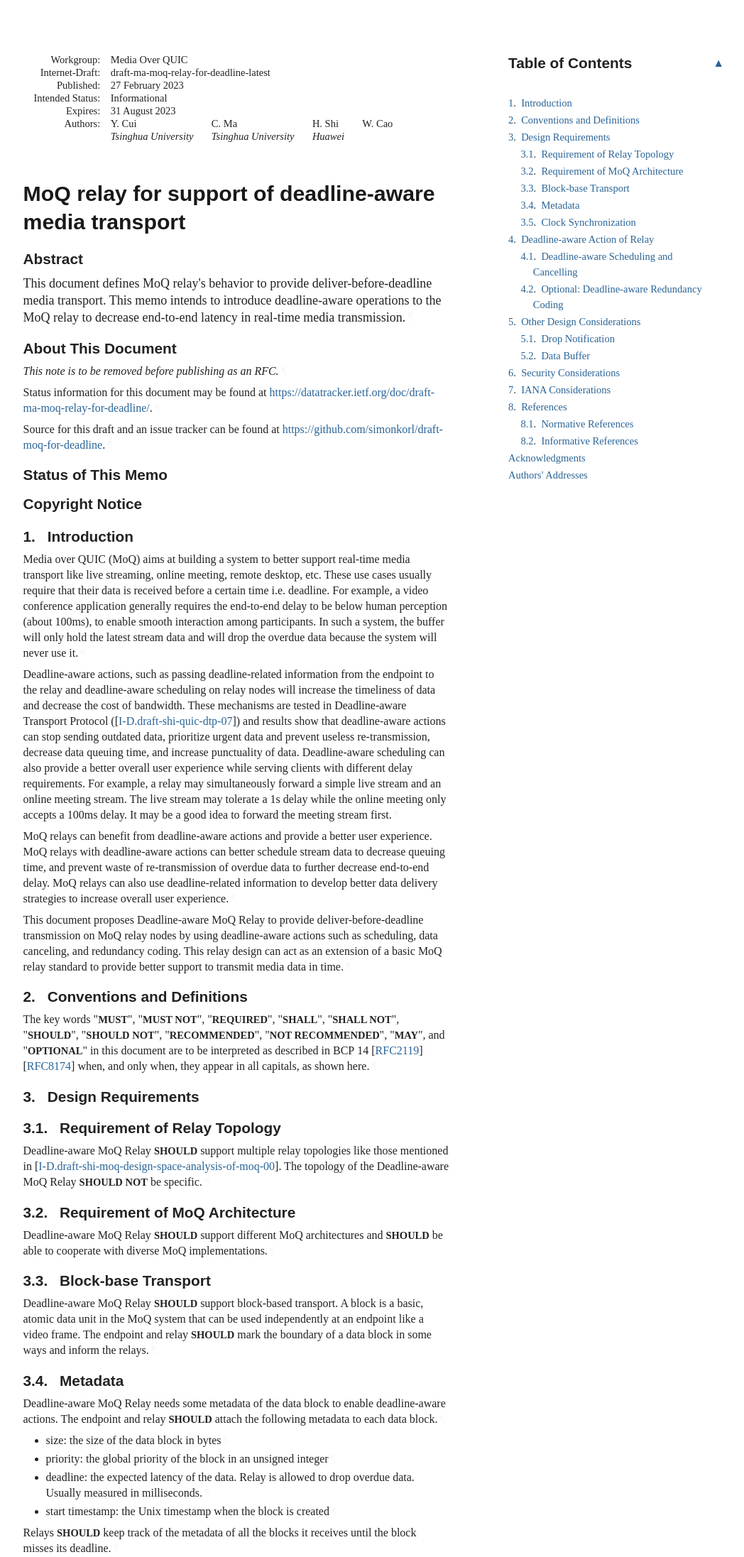
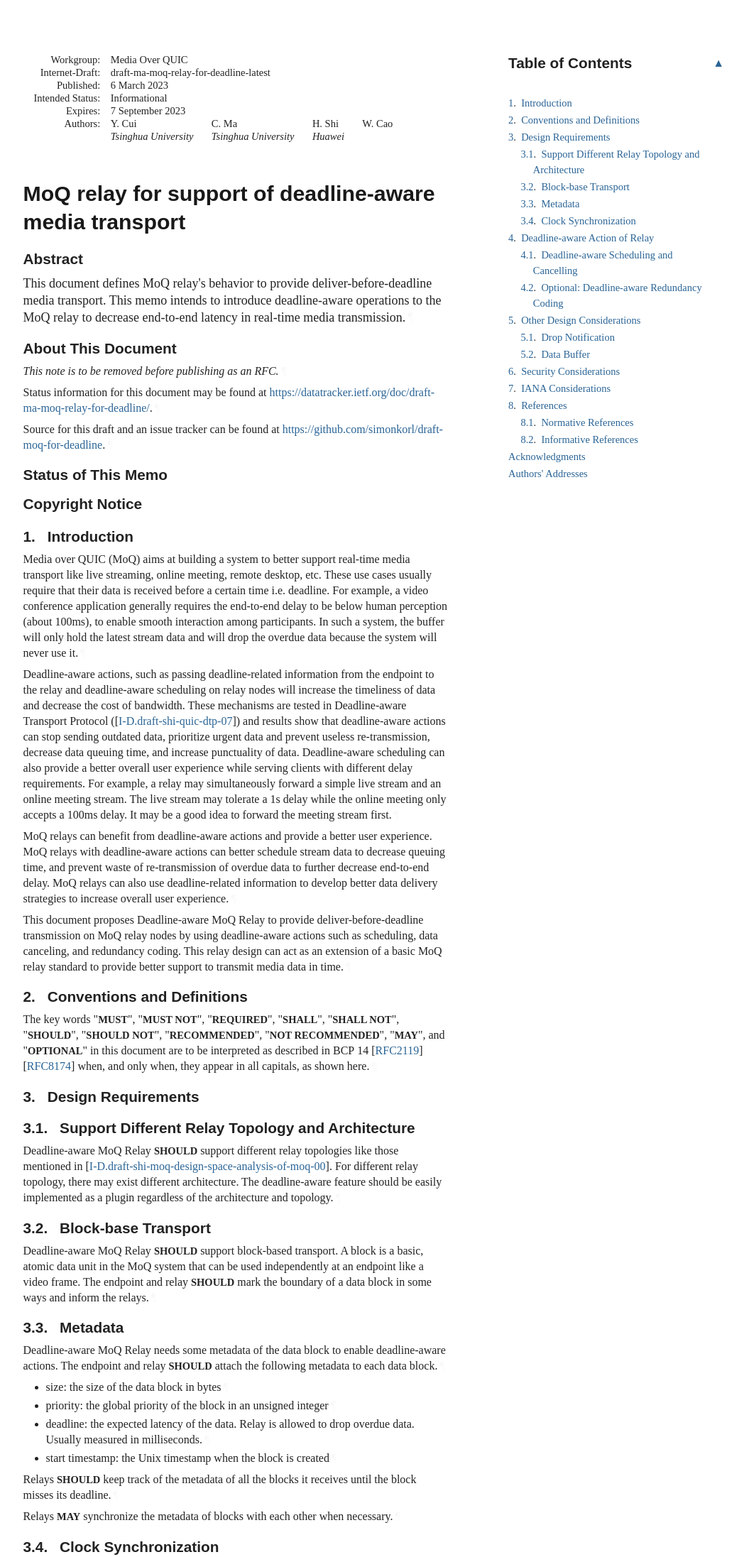
Before and after one commit to STAR-Tsinghua/draft-moq-for-deadline, a plain HTML site: page draft-ma-moq-relay-for-deadline.html in a window 1280 px wide. Shown: the top 2193 px of the page at 71% size, without its empty margins (92-1140 px from the left). Drawn offline with Linux system fonts and the light colour scheme; a web font is replaced by a local one.

Commit message:
Script updating gh-pages from 79d2aa3. [ci skip]

```diff
--- a/draft-ma-moq-relay-for-deadline.html
+++ b/draft-ma-moq-relay-for-deadline.html
@@ -1050,11 +1050,11 @@ svg :is([fill="white"], [fill^="#fff"]) {
 <thead><tr>
 <td class="left">Internet-Draft</td>
 <td class="center">MoQ relay for deadline</td>
-<td class="right">February 2023</td>
+<td class="right">March 2023</td>
 </tr></thead>
 <tfoot><tr>
 <td class="left">Cui, et al.</td>
-<td class="center">Expires 31 August 2023</td>
+<td class="center">Expires 7 September 2023</td>
 <td class="right">[Page]</td>
 </tr></tfoot>
 </table>
@@ -1067,12 +1067,12 @@ svg :is([fill="white"], [fill^="#fff"]) {
 <dd class="internet-draft">draft-ma-moq-relay-for-deadline-latest</dd>
 <dt class="label-published">Published:</dt>
 <dd class="published">
-<time datetime="2023-02-27" class="published">27 February 2023</time>
+<time datetime="2023-03-06" class="published">6 March 2023</time>
     </dd>
 <dt class="label-intended-status">Intended Status:</dt>
 <dd class="intended-status">Informational</dd>
 <dt class="label-expires">Expires:</dt>
-<dd class="expires"><time datetime="2023-08-31">31 August 2023</time></dd>
+<dd class="expires"><time datetime="2023-09-07">7 September 2023</time></dd>
 <dt class="label-authors">Authors:</dt>
 <dd class="authors">
 <div class="author">
@@ -1127,7 +1127,7 @@ svg :is([fill="white"], [fill^="#fff"]) {
         time. It is inappropriate to use Internet-Drafts as reference
         material or to cite them other than as "work in progress."<a href="#section-boilerplate.1-3" class="pilcrow">¶</a></p>
 <p id="section-boilerplate.1-4">
-        This Internet-Draft will expire on 31 August 2023.<a href="#section-boilerplate.1-4" class="pilcrow">¶</a></p>
+        This Internet-Draft will expire on 7 September 2023.<a href="#section-boilerplate.1-4" class="pilcrow">¶</a></p>
 </section>
 </div>
 <div id="copyright">
@@ -1166,19 +1166,16 @@ svg :is([fill="white"], [fill^="#fff"]) {
             <p id="section-toc.1-1.3.1"><a href="#section-3" class="auto internal xref">3</a>.  <a href="#name-design-requirements" class="internal xref">Design Requirements</a></p>
 <ul class="compact toc ulBare ulEmpty">
 <li class="compact toc ulBare ulEmpty" id="section-toc.1-1.3.2.1">
-                <p id="section-toc.1-1.3.2.1.1" class="keepWithNext"><a href="#section-3.1" class="auto internal xref">3.1</a>.  <a href="#name-requirement-of-relay-topolo" class="internal xref">Requirement of Relay Topology</a></p>
+                <p id="section-toc.1-1.3.2.1.1" class="keepWithNext"><a href="#section-3.1" class="auto internal xref">3.1</a>.  <a href="#name-support-different-relay-top" class="internal xref">Support Different Relay Topology and Architecture</a></p>
 </li>
               <li class="compact toc ulBare ulEmpty" id="section-toc.1-1.3.2.2">
-                <p id="section-toc.1-1.3.2.2.1"><a href="#section-3.2" class="auto internal xref">3.2</a>.  <a href="#name-requirement-of-moq-architec" class="internal xref">Requirement of MoQ Architecture</a></p>
+                <p id="section-toc.1-1.3.2.2.1"><a href="#section-3.2" class="auto internal xref">3.2</a>.  <a href="#name-block-base-transport" class="internal xref">Block-base Transport</a></p>
 </li>
               <li class="compact toc ulBare ulEmpty" id="section-toc.1-1.3.2.3">
-                <p id="section-toc.1-1.3.2.3.1"><a href="#section-3.3" class="auto internal xref">3.3</a>.  <a href="#name-block-base-transport" class="internal xref">Block-base Transport</a></p>
+                <p id="section-toc.1-1.3.2.3.1"><a href="#section-3.3" class="auto internal xref">3.3</a>.  <a href="#name-metadata" class="internal xref">Metadata</a></p>
 </li>
               <li class="compact toc ulBare ulEmpty" id="section-toc.1-1.3.2.4">
-                <p id="section-toc.1-1.3.2.4.1"><a href="#section-3.4" class="auto internal xref">3.4</a>.  <a href="#name-metadata" class="internal xref">Metadata</a></p>
-</li>
-              <li class="compact toc ulBare ulEmpty" id="section-toc.1-1.3.2.5">
-                <p id="section-toc.1-1.3.2.5.1"><a href="#section-3.5" class="auto internal xref">3.5</a>.  <a href="#name-clock-synchronization" class="internal xref">Clock Synchronization</a></p>
+                <p id="section-toc.1-1.3.2.4.1"><a href="#section-3.4" class="auto internal xref">3.4</a>.  <a href="#name-clock-synchronization" class="internal xref">Clock Synchronization</a></p>
 </li>
             </ul>
 </li>
@@ -1258,56 +1255,48 @@ appear in all capitals, as shown here.<a href="#section-2-1" class="pilcrow">¶<
       <h2 id="name-design-requirements">
 <a href="#section-3" class="section-number selfRef">3. </a><a href="#name-design-requirements" class="section-name selfRef">Design Requirements</a>
       </h2>
-<div id="requirement-of-relay-topology">
+<div id="support-different-relay-topology-and-architecture">
 <section id="section-3.1">
-        <h3 id="name-requirement-of-relay-topolo">
-<a href="#section-3.1" class="section-number selfRef">3.1. </a><a href="#name-requirement-of-relay-topolo" class="section-name selfRef">Requirement of Relay Topology</a>
+        <h3 id="name-support-different-relay-top">
+<a href="#section-3.1" class="section-number selfRef">3.1. </a><a href="#name-support-different-relay-top" class="section-name selfRef">Support Different Relay Topology and Architecture</a>
         </h3>
-<p id="section-3.1-1">Deadline-aware MoQ Relay <span class="bcp14">SHOULD</span> support multiple relay topologies like those mentioned in <span>[<a href="#I-D.draft-shi-moq-design-space-analysis-of-moq-00" class="cite xref">I-D.draft-shi-moq-design-space-analysis-of-moq-00</a>]</span>. The topology of the Deadline-aware MoQ Relay <span class="bcp14">SHOULD NOT</span> be specific.<a href="#section-3.1-1" class="pilcrow">¶</a></p>
-</section>
-</div>
-<div id="requirement-of-moq-architecture">
-<section id="section-3.2">
-        <h3 id="name-requirement-of-moq-architec">
-<a href="#section-3.2" class="section-number selfRef">3.2. </a><a href="#name-requirement-of-moq-architec" class="section-name selfRef">Requirement of MoQ Architecture</a>
-        </h3>
-<p id="section-3.2-1">Deadline-aware MoQ Relay <span class="bcp14">SHOULD</span> support different MoQ architectures and <span class="bcp14">SHOULD</span> be able to cooperate with diverse MoQ implementations.<a href="#section-3.2-1" class="pilcrow">¶</a></p>
+<p id="section-3.1-1">Deadline-aware MoQ Relay <span class="bcp14">SHOULD</span> support different relay topologies like those mentioned in <span>[<a href="#I-D.draft-shi-moq-design-space-analysis-of-moq-00" class="cite xref">I-D.draft-shi-moq-design-space-analysis-of-moq-00</a>]</span>. For different relay topology, there may exist different architecture. The deadline-aware feature should be easily implemented as a plugin regardless of the architecture and topology.<a href="#section-3.1-1" class="pilcrow">¶</a></p>
 </section>
 </div>
 <div id="block-base-transport">
-<section id="section-3.3">
+<section id="section-3.2">
         <h3 id="name-block-base-transport">
-<a href="#section-3.3" class="section-number selfRef">3.3. </a><a href="#name-block-base-transport" class="section-name selfRef">Block-base Transport</a>
+<a href="#section-3.2" class="section-number selfRef">3.2. </a><a href="#name-block-base-transport" class="section-name selfRef">Block-base Transport</a>
         </h3>
-<p id="section-3.3-1">Deadline-aware MoQ Relay <span class="bcp14">SHOULD</span> support block-based transport. A block is a basic, atomic data unit in the MoQ system that can be used independently at an endpoint like a video frame. The endpoint and relay <span class="bcp14">SHOULD</span> mark the boundary of a data block in some ways and inform the relays.<a href="#section-3.3-1" class="pilcrow">¶</a></p>
+<p id="section-3.2-1">Deadline-aware MoQ Relay <span class="bcp14">SHOULD</span> support block-based transport. A block is a basic, atomic data unit in the MoQ system that can be used independently at an endpoint like a video frame. The endpoint and relay <span class="bcp14">SHOULD</span> mark the boundary of a data block in some ways and inform the relays.<a href="#section-3.2-1" class="pilcrow">¶</a></p>
 </section>
 </div>
 <div id="metadata">
-<section id="section-3.4">
+<section id="section-3.3">
         <h3 id="name-metadata">
-<a href="#section-3.4" class="section-number selfRef">3.4. </a><a href="#name-metadata" class="section-name selfRef">Metadata</a>
+<a href="#section-3.3" class="section-number selfRef">3.3. </a><a href="#name-metadata" class="section-name selfRef">Metadata</a>
         </h3>
-<p id="section-3.4-1">Deadline-aware MoQ Relay needs some metadata of the data block to enable deadline-aware actions. The endpoint and relay <span class="bcp14">SHOULD</span> attach the following metadata to each data block.<a href="#section-3.4-1" class="pilcrow">¶</a></p>
+<p id="section-3.3-1">Deadline-aware MoQ Relay needs some metadata of the data block to enable deadline-aware actions. The endpoint and relay <span class="bcp14">SHOULD</span> attach the following metadata to each data block.<a href="#section-3.3-1" class="pilcrow">¶</a></p>
 <ul class="normal">
-<li class="normal" id="section-3.4-2.1">size: the size of the data block in bytes<a href="#section-3.4-2.1" class="pilcrow">¶</a>
+<li class="normal" id="section-3.3-2.1">size: the size of the data block in bytes<a href="#section-3.3-2.1" class="pilcrow">¶</a>
 </li>
-          <li class="normal" id="section-3.4-2.2">priority: the global priority of the block in an unsigned integer<a href="#section-3.4-2.2" class="pilcrow">¶</a>
+          <li class="normal" id="section-3.3-2.2">priority: the global priority of the block in an unsigned integer<a href="#section-3.3-2.2" class="pilcrow">¶</a>
 </li>
-          <li class="normal" id="section-3.4-2.3">deadline: the expected latency of the data. Relay is allowed to drop overdue data. Usually measured in milliseconds.<a href="#section-3.4-2.3" class="pilcrow">¶</a>
+          <li class="normal" id="section-3.3-2.3">deadline: the expected latency of the data. Relay is allowed to drop overdue data. Usually measured in milliseconds.<a href="#section-3.3-2.3" class="pilcrow">¶</a>
 </li>
-          <li class="normal" id="section-3.4-2.4">start timestamp: the Unix timestamp when the block is created<a href="#section-3.4-2.4" class="pilcrow">¶</a>
+          <li class="normal" id="section-3.3-2.4">start timestamp: the Unix timestamp when the block is created<a href="#section-3.3-2.4" class="pilcrow">¶</a>
 </li>
         </ul>
-<p id="section-3.4-3">Relays <span class="bcp14">SHOULD</span> keep track of the metadata of all the blocks it receives until the block misses its deadline.<a href="#section-3.4-3" class="pilcrow">¶</a></p>
-<p id="section-3.4-4">Relays <span class="bcp14">MAY</span> synchronize the metadata of blocks with each other when necessary.<a href="#section-3.4-4" class="pilcrow">¶</a></p>
+<p id="section-3.3-3">Relays <span class="bcp14">SHOULD</span> keep track of the metadata of all the blocks it receives until the block misses its deadline.<a href="#section-3.3-3" class="pilcrow">¶</a></p>
+<p id="section-3.3-4">Relays <span class="bcp14">MAY</span> synchronize the metadata of blocks with each other when necessary.<a href="#section-3.3-4" class="pilcrow">¶</a></p>
 </section>
 </div>
 <div id="clock-synchronization">
-<section id="section-3.5">
+<section id="section-3.4">
         <h3 id="name-clock-synchronization">
-<a href="#section-3.5" class="section-number selfRef">3.5. </a><a href="#name-clock-synchronization" class="section-name selfRef">Clock Synchronization</a>
+<a href="#section-3.4" class="section-number selfRef">3.4. </a><a href="#name-clock-synchronization" class="section-name selfRef">Clock Synchronization</a>
         </h3>
-<p id="section-3.5-1">To support precise deadline-aware action, all the endpoints and relays <span class="bcp14">SHOULD</span> do clock synchronization.<a href="#section-3.5-1" class="pilcrow">¶</a></p>
+<p id="section-3.4-1">To support precise deadline-aware action, all the endpoints and relays <span class="bcp14">SHOULD</span> do clock synchronization.<a href="#section-3.4-1" class="pilcrow">¶</a></p>
 </section>
 </div>
 </section>
```
Also changed, not shown: draft-ma-moq-relay-for-deadline.txt.
